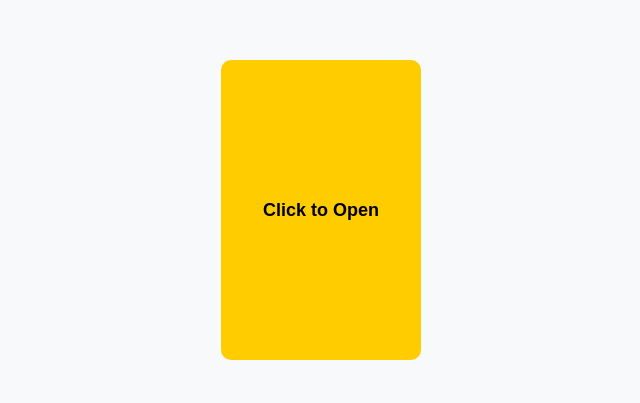
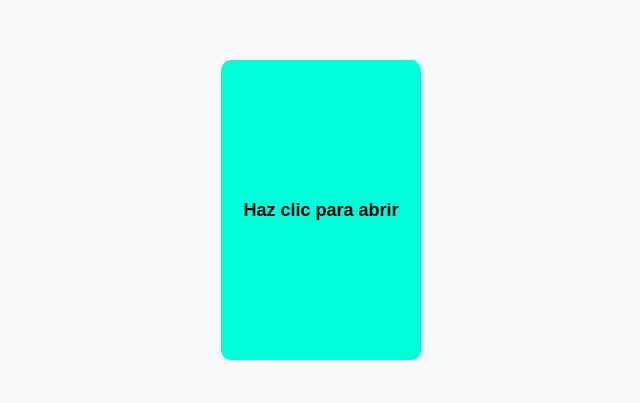
Before and after one commit to jonnycoombs/FelizCumple, a plain HTML site: page index.html in a window 1280 px wide. Shown: the part 198-601 px from the top of the page, without its empty margins (319-959 px from the left). Drawn offline with Linux system fonts and the light colour scheme.

Commit message:
Spanish Version

```diff
--- a/index.html
+++ b/index.html
@@ -1,9 +1,9 @@
 <!DOCTYPE html>
-<html lang="en" xmlns="http://www.w3.org/1999/html">
+<html lang="es">
 <head>
     <meta charset="UTF-8">
     <meta name="viewport" content="width=device-width, initial-scale=1.0">
-    <title>Birthday Card</title>
+    <title>Tarjeta de Cumpleaños</title>
     <style>
         body {
             display: flex;
@@ -40,9 +40,10 @@
             font-size: 18px;
             font-weight: bold;
             border-radius: 10px;
+            flex-direction: column;
         }
         .card-front {
-            background-color: #ffcc00;
+            background-color: #00ffd9;
             cursor: pointer;
         }
         .card-back {
@@ -57,13 +58,12 @@
 <body>
 <div class="card-container">
     <div class="card" id="birthdayCard">
-        <div class="card-front" onclick="openCard()">Click to Open</div>
+        <div class="card-front" onclick="openCard()">Haz clic para abrir</div>
         <div class="card-back">
-            <p> To [Name], </p>
-            <br>
-            <p> Happy Birthday! </p>
-            <br>
-            <p> From Jonny </p>
+            <p>Para Carlos</p>
+            <p>¡Feliz cumpleaños!</p>
+            <p>¡Espero que tengas un lindo día!</p>
+            <p>De Jonny</p>
         </div>
     </div>
 </div>
```
